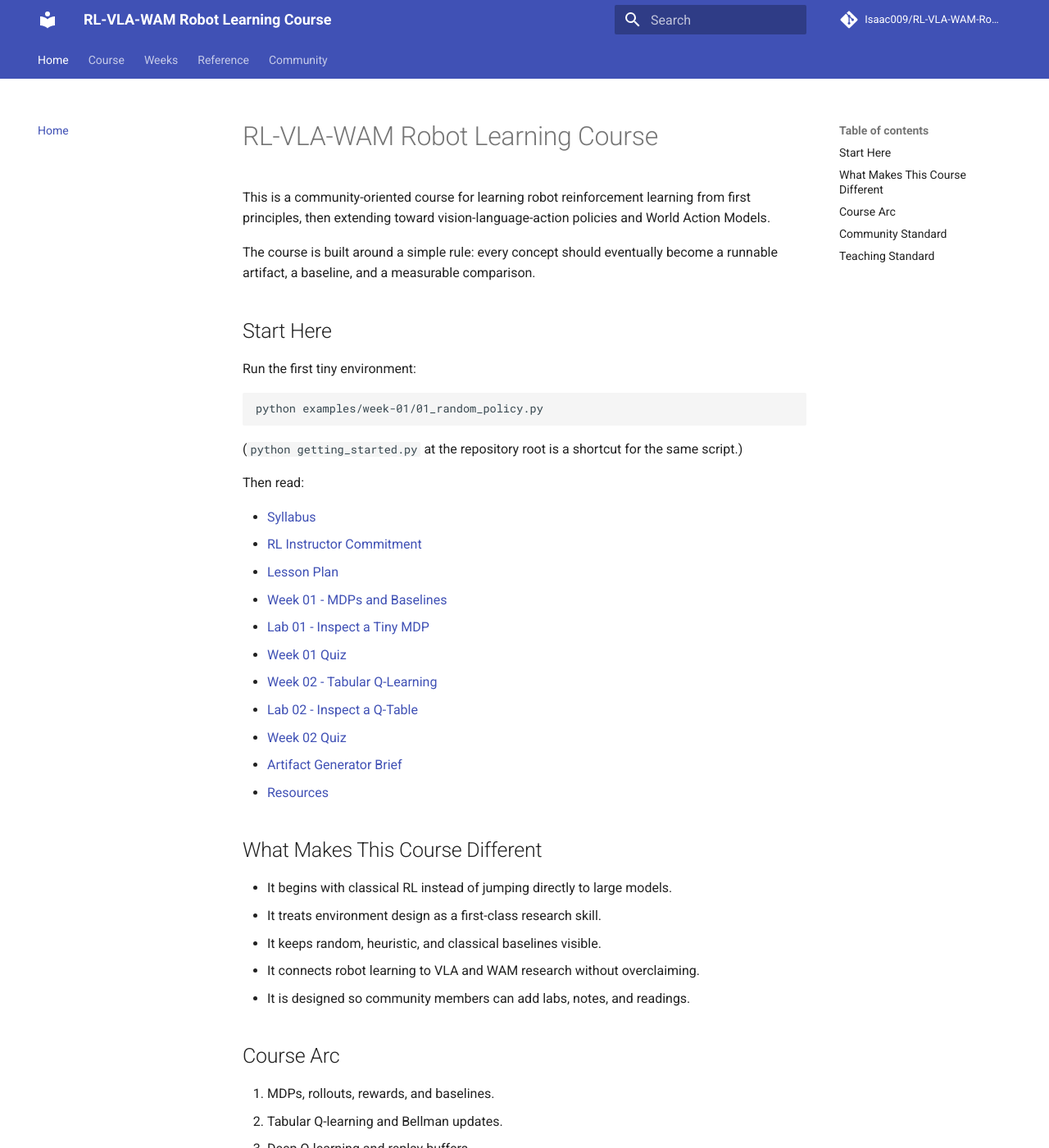
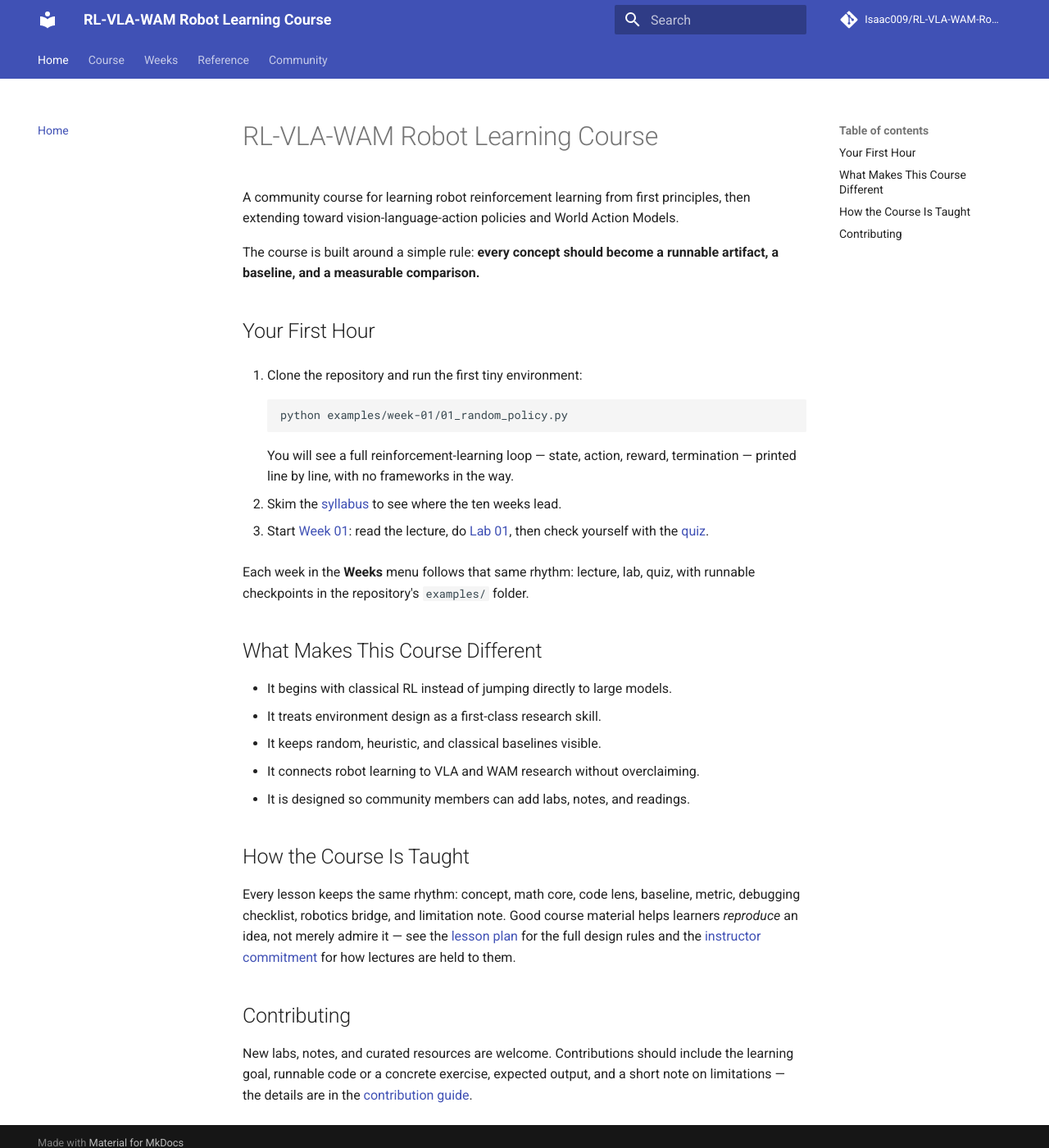
Before and after one commit to Isaac009/RL-VLA-WAM-Robot_learning-PhysicalAI, an MkDocs documentation site: the page built from docs/index.md, in a window 1280 px wide and 1400 px high. Shown: the whole window at 82% size. Built offline with MkDocs 1.6.1 and Material for MkDocs 9.7.7, drawn with Linux system fonts in a browser that asks for light colours; comment, search, counter and statistics services are not loaded; some of the changed text lies outside the part shown.

Commit message:
docs: simplify landing page structure and clarify course navigation

````diff
--- a/docs/index.md
+++ b/docs/index.md
@@ -1,36 +1,31 @@
 # RL-VLA-WAM Robot Learning Course
 
-This is a community-oriented course for learning robot reinforcement learning
-from first principles, then extending toward vision-language-action policies
-and World Action Models.
+A community course for learning robot reinforcement learning from first
+principles, then extending toward vision-language-action policies and World
+Action Models.
 
-The course is built around a simple rule: every concept should eventually become
-a runnable artifact, a baseline, and a measurable comparison.
+The course is built around a simple rule: **every concept should become a
+runnable artifact, a baseline, and a measurable comparison.**
 
-## Start Here
+## Your First Hour
 
-Run the first tiny environment:
+1. Clone the repository and run the first tiny environment:
 
-```bash
-python examples/week-01/01_random_policy.py
-```
+    ```bash
+    python examples/week-01/01_random_policy.py
+    ```
 
-(`python getting_started.py` at the repository root is a shortcut for the
-same script.)
+    You will see a full reinforcement-learning loop — state, action, reward,
+    termination — printed line by line, with no frameworks in the way.
 
-Then read:
+2. Skim the [syllabus](syllabus.md) to see where the ten weeks lead.
 
-- [Syllabus](syllabus.md)
-- [RL Instructor Commitment](instructor-rl.md)
-- [Lesson Plan](lesson-plan.md)
-- [Week 01 - MDPs and Baselines](lectures/week-01.md)
-- [Lab 01 - Inspect a Tiny MDP](labs/lab-01.md)
-- [Week 01 Quiz](quizzes/week-01.md)
-- [Week 02 - Tabular Q-Learning](lectures/week-02.md)
-- [Lab 02 - Inspect a Q-Table](labs/lab-02.md)
-- [Week 02 Quiz](quizzes/week-02.md)
-- [Artifact Generator Brief](artifact-generator-brief.md)
-- [Resources](resources.md)
+3. Start [Week 01](lectures/week-01.md): read the lecture, do
+   [Lab 01](labs/lab-01.md), then check yourself with the
+   [quiz](quizzes/week-01.md).
+
+Each week in the **Weeks** menu follows that same rhythm: lecture, lab, quiz,
+with runnable checkpoints in the repository's `examples/` folder.
 
 ## What Makes This Course Different
 
@@ -40,26 +35,17 @@ Then read:
 - It connects robot learning to VLA and WAM research without overclaiming.
 - It is designed so community members can add labs, notes, and readings.
 
-## Course Arc
+## How the Course Is Taught
 
-1. MDPs, rollouts, rewards, and baselines.
-2. Tabular Q-learning and Bellman updates.
-3. Deep Q-learning and replay buffers.
-4. Policy gradients, PPO, SAC, and continuous control.
-5. Robot simulation, manipulation benchmarks, and sim-to-real caveats.
-6. Imitation learning and offline robot datasets.
-7. Vision-language-action models.
-8. World Action Models and model-based robot control.
+Every lesson keeps the same rhythm: concept, math core, code lens, baseline,
+metric, debugging checklist, robotics bridge, and limitation note. Good course
+material helps learners *reproduce* an idea, not merely admire it — see the
+[lesson plan](lesson-plan.md) for the full design rules and the
+[instructor commitment](instructor-rl.md) for how lectures are held to them.
 
-## Community Standard
+## Contributing
 
-Good course material should help learners reproduce an idea, not merely admire
-it. Contributions should include the learning goal, runnable code or a concrete
-exercise, expected output, and a short note on limitations.
-
-## Teaching Standard
-
-The RL track is taught with a consistent rhythm: concept, math core, code lens,
-baseline, metric, debugging checklist, robotics bridge, and limitation note.
-That rhythm keeps the course disciplined while leaving room for playful visual
-explainers and small challenges.
+New labs, notes, and curated resources are welcome. Contributions should
+include the learning goal, runnable code or a concrete exercise, expected
+output, and a short note on limitations — the details are in the
+[contribution guide](contribute.md).
````
